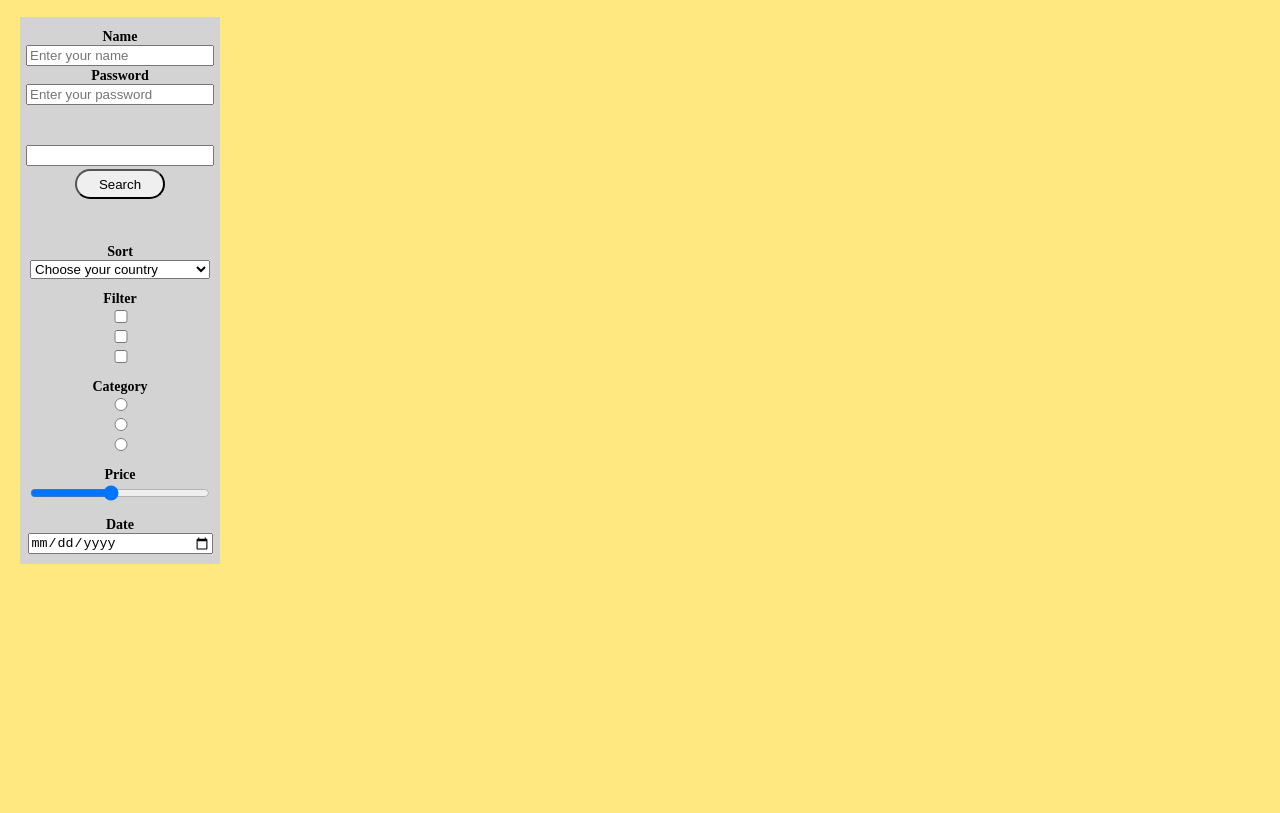
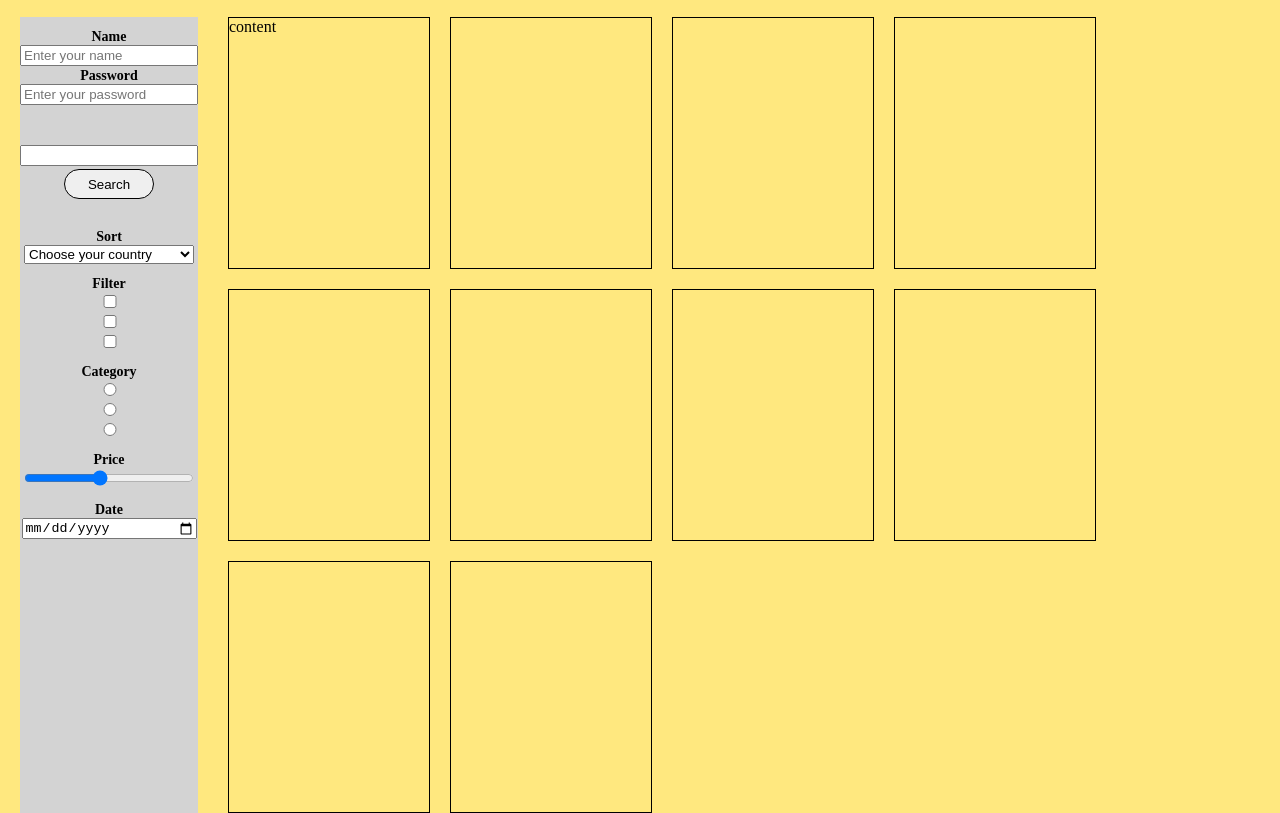
Before and after one commit to katinahh/ExamKate, a plain HTML site: page index.html in a window 1280 px wide. Shown: the part 61-874 px from the top of the page. Before the commit the page ends 800 px from the top, so only its background shows below. Drawn offline with Linux system fonts and the light colour scheme.

Commit message:
main--test__3

```diff
--- a/index.html
+++ b/index.html
@@ -17,7 +17,7 @@
             <a href="#" class="nav--menu">About</a>
         </nav>
     </header>
-    <main>
+    <main class="very--main">
         <form class="filters">
             <div class="registration">
                 <p class="form--filter"><b>Name</b></p>
@@ -62,15 +62,6 @@
                 <p class="form--filter"><b>Date</b></p>
                 <input id="date" type="date">
             </div>
-
-
-
-
-
-
-
-
-
         </form>
             <!-- <form>
                 <label for="username"><b>Name</b></label><br>
@@ -86,7 +77,16 @@
 
 
         <section class="content">
-
+            <div class="content--block">content</div>
+            <div class="content--block"></div>
+            <div class="content--block"></div>
+            <div class="content--block"></div>
+            <div class="content--block"></div>
+            <div class="content--block"></div>
+            <div class="content--block"></div>
+            <div class="content--block"></div>
+            <div class="content--block"></div>
+            <div class="content--block"></div>
         </section>
     </main>
 </body>
--- a/style.css
+++ b/style.css
@@ -28,9 +28,11 @@ body{
     padding: 7px 14px;
     /* font-weight: bold; що робити, щоб кнопки не "стрибали" */
     border-radius: 25px 0 25px 0; }
-
+.very--main{
+    display: flex;
+}
 .filters{
-    margin: 20px;
+    margin: 20px 20px 0 20px;
     padding: 10px 0;
     background-color:#d3d3d3;
     width: 200px;
@@ -53,7 +55,7 @@ body{
 }
 .search{
     margin-top: 40px;
-    margin-bottom: 40px;
+    margin-bottom: 25px;
 }
 
 .form--other{
@@ -61,7 +63,8 @@ body{
 }
 
 .filters input, .filters select{
-    width: 180px;
+    width: 170px;
+
 }
 
 .filter--button{
@@ -69,10 +72,22 @@ body{
     width: 90px;
     height: 30px;
     border-radius: 20px;
-
+    border: 0.5px solid;
 }
 
 .filter--button:hover{
     border-radius: 20px;
     background-color: rgb(115, 255, 115);
 }
+
+.content--block {
+    width: 200px;
+    height: 250px;
+    border: 0.5px solid;
+    margin: 20px 10px 0 10px;
+}
+.content{
+    display: flex;
+    flex-wrap: wrap;
+    /* width: 1100px; */
+}
```
